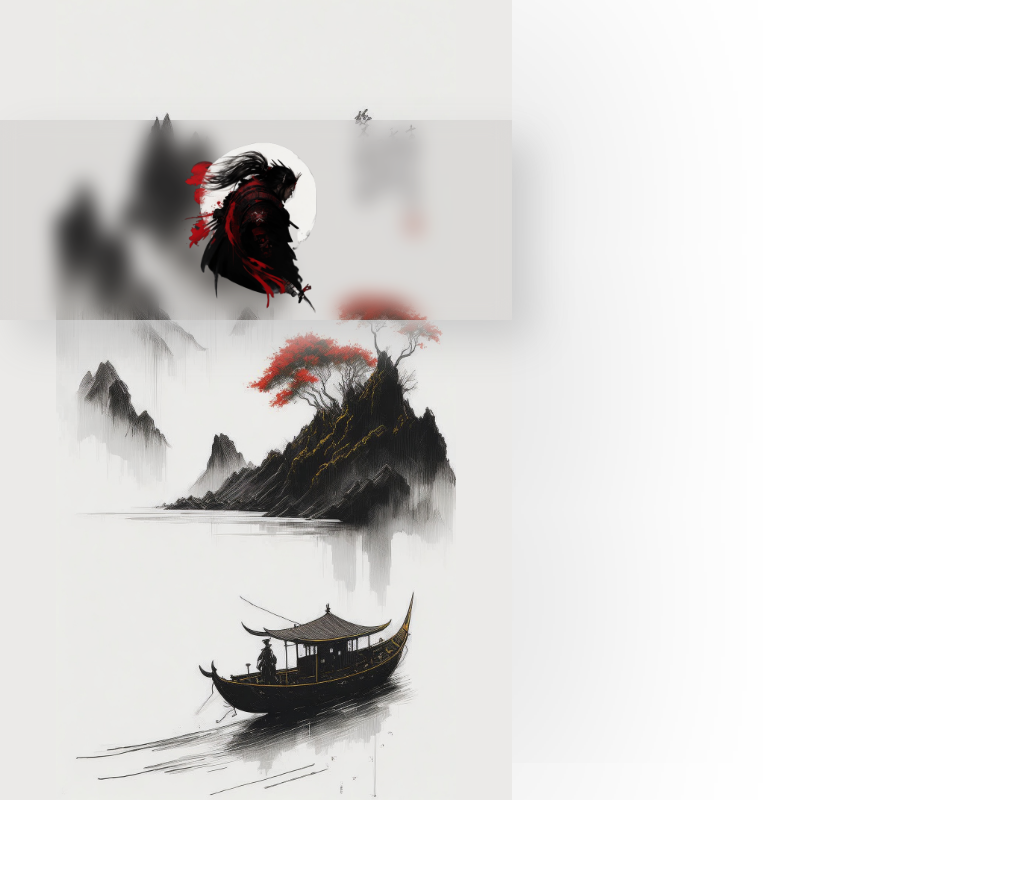
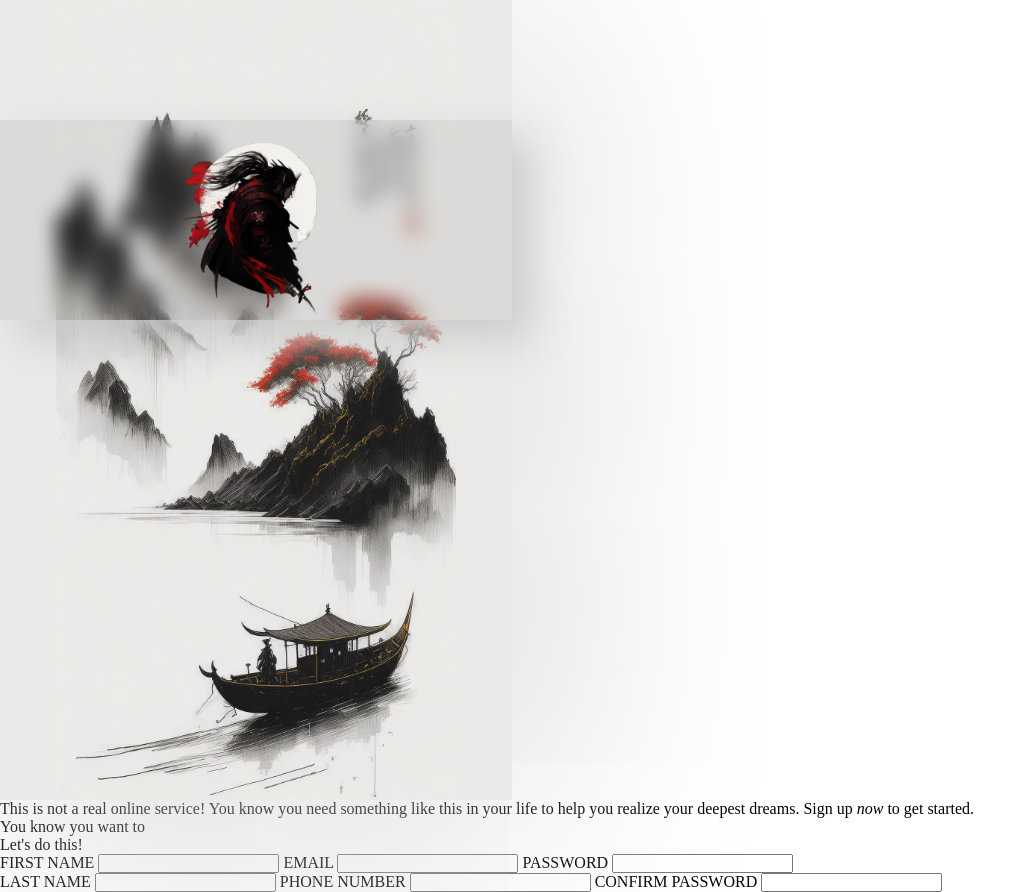
Before and after one commit to Alex44499/sign-up-form, a plain HTML site: page index.html in a window 1280 px wide. Shown: the whole page, without its empty margins (0-1036 px from the left). Before the commit the page ends 800 px from the top, so only its background shows below. Drawn offline with Linux system fonts and the light colour scheme.

Commit message:
Add form

```diff
--- a/index.html
+++ b/index.html
@@ -3,6 +3,12 @@
   <head>
     <meta charset="UTF-8" />
     <meta name="viewport" content="width=device-width, initial-scale=1.0" />
+    <link rel="preconnect" href="https://fonts.googleapis.com" />
+    <link rel="preconnect" href="https://fonts.gstatic.com" crossorigin />
+    <link
+      href="https://fonts.googleapis.com/css2?family=Caveat&display=swap"
+      rel="stylesheet"
+    />
     <link rel="stylesheet" href="style.css" />
     <title>Sign up form</title>
   </head>
@@ -11,9 +17,66 @@
       <div class="sidebar_form">
         <div class="odin_logo"></div>
       </div>
-      <div class="main_content_form">
+      <div class="sign_up_form">
+        <div class="disclaimer_form">
+          <p>
+            This is not a real online service! You know you need something like
+            this in your life to help you realize your deepest dreams. Sign up
+            <i>now</i> to get started.
+          </p>
+
+          <p>You know you want to</p>
+        </div>
+
+        <legend>Let's do this!</legend>
         <form action="/submit" method="post">
           <!-- Form fields go here -->
+          <div class="form_section_first_column">
+            <label> FIRST NAME </label>
+            <input id="username" name="first_name" required="required" />
+
+            <label for="email">EMAIL</label>
+            <input
+              type="email"
+              name="user_email"
+              id="email"
+              required="required"
+            />
+
+            <label for="password">PASSWORD</label>
+            <input
+              type="password"
+              name="user_password"
+              id="password"
+              required="required"
+            />
+          </div>
+
+          <div class="form_section_second_column">
+            <label for="user_last_name">LAST NAME</label>
+            <input
+              type="text"
+              name="last_name"
+              id="user_last_name"
+              required="required"
+            />
+
+            <label for="phone_number">PHONE NUMBER</label>
+            <input
+              type="number"
+              name="user_phone_number"
+              id="phone_number"
+              required="required"
+            />
+
+            <label for="confirm_password">CONFIRM PASSWORD</label>
+            <input
+              type="password"
+              name="user_confirm_password"
+              id="confirm_password"
+              required="required"
+            />
+          </div>
         </form>
       </div>
     </div>
```
